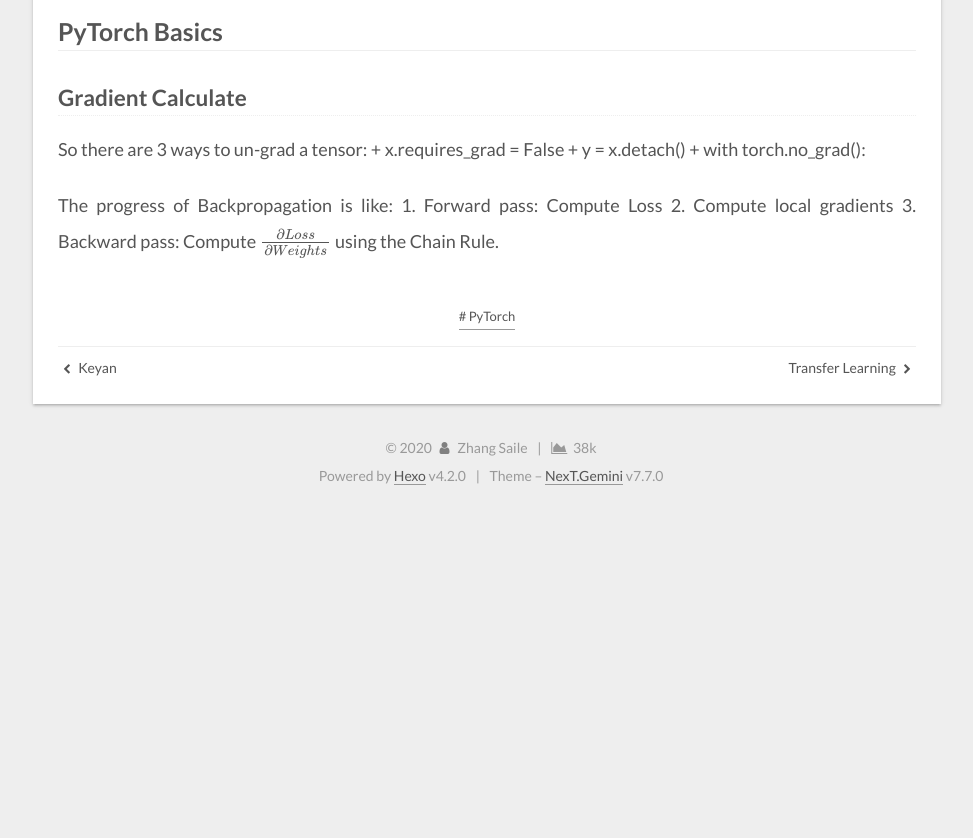
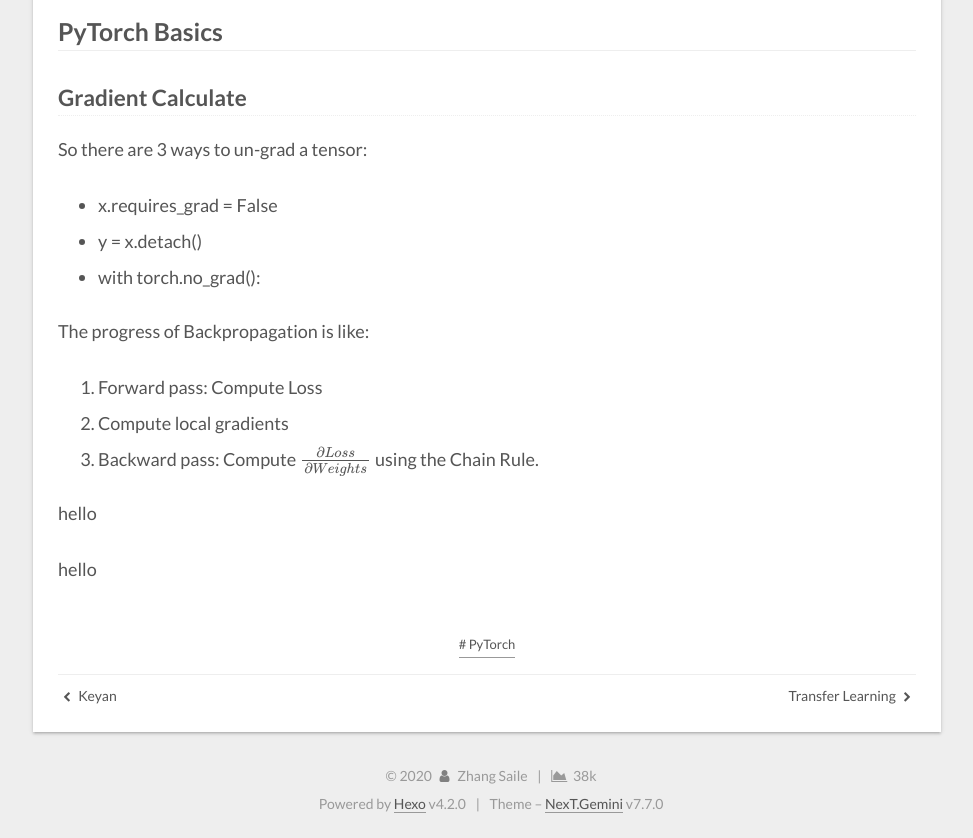
Before and after one commit to zhsaile/zhsaile.github.io, a plain HTML site: page 2020/04/15/PyTorch-Cookbook/index.html in a window 1280 px wide. Shown: the part 4215-5053 px from the top of the page, without its empty margins (279-1252 px from the left). Before the commit the page ends 4725 px from the top, so only its background shows below. Drawn offline with nearby package versions, Linux system fonts and the light colour scheme; some packages are replaced by stand-ins of ours; a web font is replaced by a local one.

Commit message:
Site updated: 2020-07-01 20:09:51

```diff
--- a/2020/04/15/PyTorch-Cookbook/index.html
+++ b/2020/04/15/PyTorch-Cookbook/index.html
@@ -58,7 +58,7 @@
 <meta property="og:image" content="http://yoursite.com/2020/04/15/PyTorch-Cookbook/train-datasets.png">
 <meta property="og:image" content="http://yoursite.com/2020/04/15/PyTorch-Cookbook/element-in-DataLoader.png">
 <meta property="article:published_time" content="2020-04-15T12:02:35.000Z">
-<meta property="article:modified_time" content="2020-06-01T13:04:59.037Z">
+<meta property="article:modified_time" content="2020-06-29T07:02:31.650Z">
 <meta property="article:author" content="Zhang Saile">
 <meta property="article:tag" content="PyTorch">
 <meta name="twitter:card" content="summary">
@@ -257,8 +257,21 @@
 <p>Datas in DataLoader is of size <span class="math inline">\(Bacth \times Channels \times Height \times Width.\)</span></p>
 <h2 id="pytorch-basics">PyTorch Basics</h2>
 <h3 id="gradient-calculate">Gradient Calculate</h3>
-<p>So there are 3 ways to un-grad a tensor: + x.requires_grad = False + y = x.detach() + with torch.no_grad():</p>
-<p>The progress of Backpropagation is like: 1. Forward pass: Compute Loss 2. Compute local gradients 3. Backward pass: Compute <span class="math inline">\(\frac{\partial Loss}{\partial Weights}\)</span> using the Chain Rule.</p>
+<p>So there are 3 ways to un-grad a tensor:</p>
+<ul>
+<li>x.requires_grad = False</li>
+<li>y = x.detach()</li>
+<li>with torch.no_grad():</li>
+</ul>
+<p>The progress of Backpropagation is like:</p>
+<ol type="1">
+<li>Forward pass: Compute Loss</li>
+<li>Compute local gradients</li>
+<li>Backward pass: Compute <span class="math inline">\(\frac{\partial Loss}{\partial Weights}\)</span> using the Chain Rule.</li>
+</ol>
+<p>hello</p>
+<div class="pdf" target="/PyTorch-Cookbook/PyTorchCookbooks.pdf" height=""></div>
+<p>hello</p>
 <!--stackedit_data:
 eyJoaXN0b3J5IjpbMTcxMDc4NjgxMF19
 -->
--- a/css/main.css
+++ b/css/main.css
@@ -1224,7 +1224,7 @@ pre .javascript .function {
 }
 .links-of-author a::before,
 .links-of-author span.exturl::before {
-  background: #16f0ff;
+  background: #58ff57;
   border-radius: 50%;
   content: ' ';
   display: inline-block;
```
Also changed, not shown: 2020/02/22/Things-to-do-After-Installing-Ubuntu/index.html (+8 -3 lines), index.html (+1 -1 lines), 2 other files.
